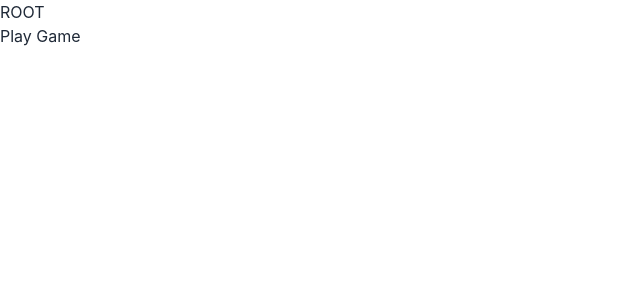
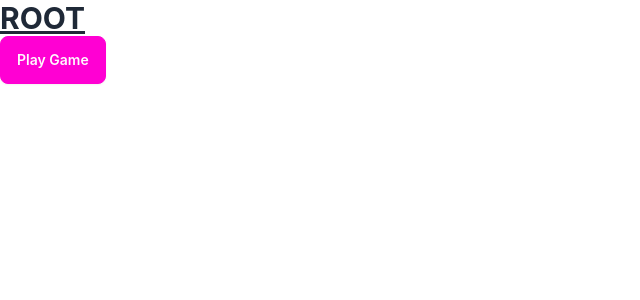
Before and after one commit to 2024-fall-afe-mowe/tca-root, a React (Create React App) app: page / in a window 1280 px wide. Shown: the top 300 px of the page, without its empty margins (0-640 px from the left). Built offline with nearby package versions, Linux system fonts and the light colour scheme.

Commit message:
Revert "updated tailwind code"
This reverts commit 09d5d4c23aff9e0ccf81eb09df6a954a6e5ea702.

```diff
--- a/tailwind.config.js
+++ b/tailwind.config.js
@@ -1,8 +1,12 @@
 /** @type {import('tailwindcss').Config} */
 module.exports = {
-  content: ["./src/**/*.{html,js}"],
+  content: [
+    "./src/**/*.{html,js,ts,jsx,tsx}"
+  ],
   theme: {
     extend: {},
   },
-  plugins: [require('daisyui')],
+  plugins: [
+    require('daisyui'),
+  ],
 }
```
